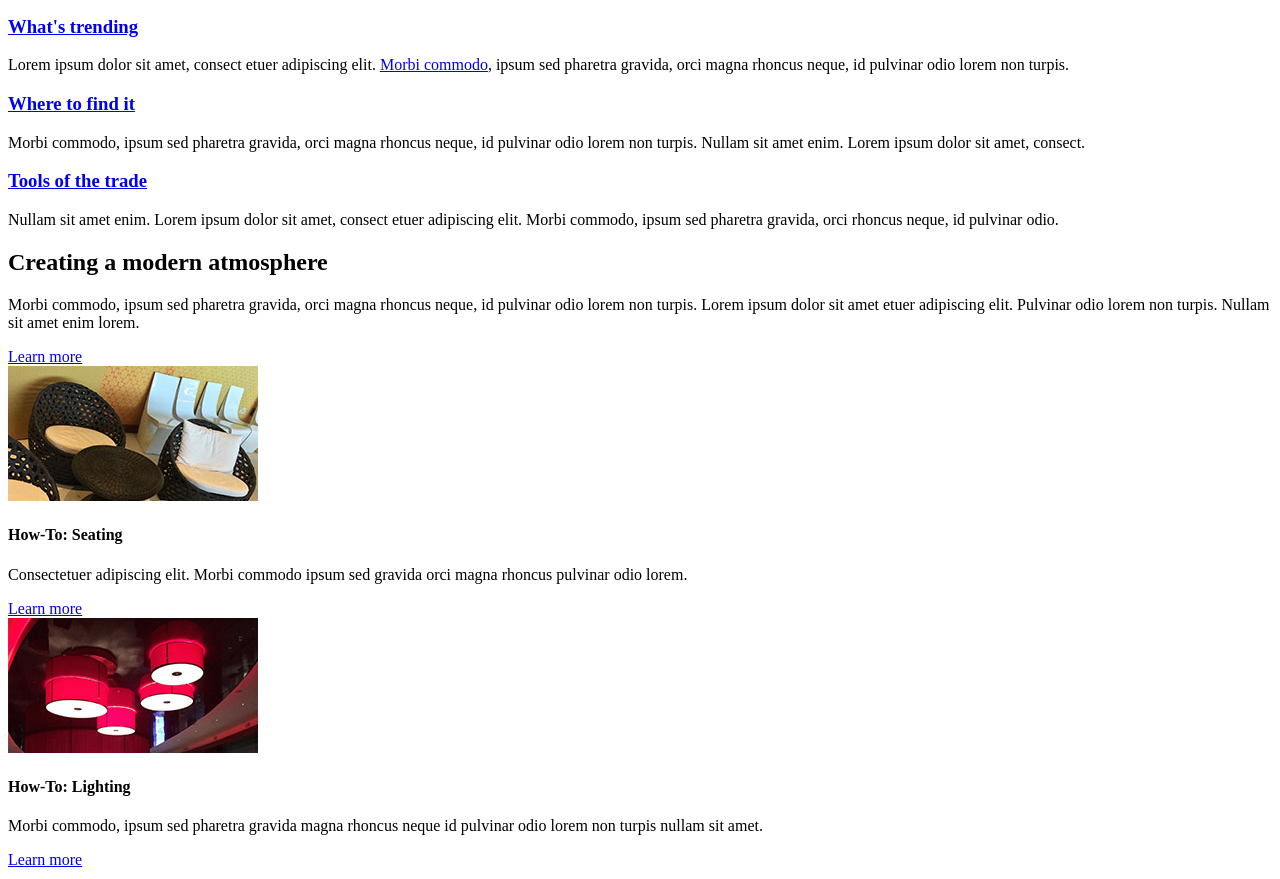
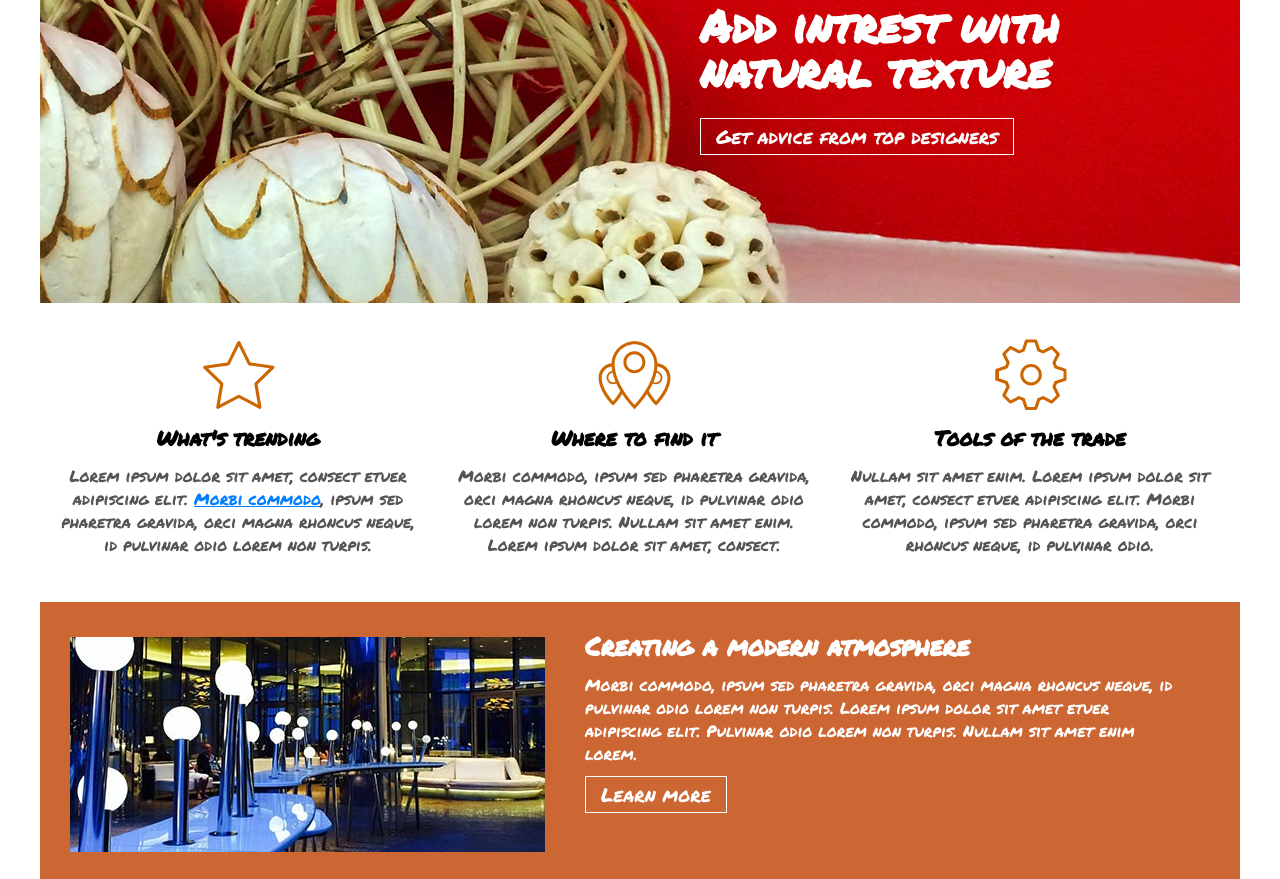
Before and after one commit to shalabi67/LearnHTML, a plain HTML site: page creating-responsive-web-design/chapter1/index.html in a window 1280 px wide. Shown: the part 127-1006 px from the top of the page. Drawn offline with Linux system fonts and the light colour scheme.

Commit message:
adding css styles

```diff
--- a/creating-responsive-web-design/chapter1/css/screen.css
+++ b/creating-responsive-web-design/chapter1/css/screen.css
@@ -1 +1,241 @@
 /* CSS Document for Screens */
+@import url('https://fonts.googleapis.com/css?family=Marck+Script|Permanent+Marker');
+body {
+    font-family: 'Permanent Marker', cursive;
+    font-size: 16px;
+    color: #555;
+    font-weight: 300;
+    margin: 0;
+    padding: 0;
+}
+
+/*  TEXT */
+h1 {
+    margin:0 0 1em 0; font-size: 2.8em; font-weight: 700;
+}
+
+h2 {
+    margin:0 0 .5em 0; font-size: 1.6em; font-weight: 700; line-height: 1.1em;
+}
+
+h3 {
+    margin:0 0 .5em 0; font-size: 1.3em; font-weight: 700;
+}
+
+h4 {
+    margin:0 0 1.5em 0; font-size: 1em; font-weight: 700;
+}
+
+p{
+    margin: 0 0 1em 0;
+}
+a {
+    color: #007eff
+}
+a.btn {
+    font-size: 1.2em;
+    text-decoration: none;
+    color:#fff;
+    border:1px solid #fff;
+    padding: 4px 15px;
+    transition :  background-color .5s;
+}
+a.btn:hover {
+    background-color: rgba(0,0,0,.3) ;
+}
+a:visited { color:#65b1ff}
+
+
+/* header */
+header {
+    height:430px;
+    background: #cf0004 url(../images/banner_1200.jpg) no-repeat center bottom;
+    position: relative;
+}
+header a.logo {
+    position:absolute;
+    display:block;
+    width:160px;
+    height:66px;
+    background:url(../images/logo.svg) no-repeat 0 0;
+    background-size:contain;
+    top:15px;
+    left:20px;
+}
+header a.logo span {display:none}
+header div.hero {position:absolute; width:42%; top:130px; left:55%;}
+header div.hero h1 {line-height: 1em; margin:0 0 30px 0; color:#fff}
+
+.page {
+    max-width: 1200px;
+    margin: 0 auto; /*top=0 bottom=0 left=auto right = auto */
+    position: relative;
+}
+
+
+/*  section all */
+section {
+    padding : 0 30px;
+}
+section::after {
+    content: '';
+    display: block;
+    clear: both;
+}
+
+
+/* section main */
+section.main {
+    margin-top:20px;
+    margin-bottom: 30px;
+    padding: 0;
+}
+section.main aside {
+    width:33%;
+    float:left;
+    text-align: center;
+}
+section.main .content {
+    margin:15px;
+    background: no-repeat center top;
+    background-size: 75px 75px;
+    padding-top: 85px;
+}
+
+section.main aside h3 a {
+    color: #000000;
+    text-decoration: none;
+}
+section.main aside h3 a:hover {
+    text-decoration: underline;
+}
+section.main aside .content.trending {
+    background-image: url("../images/icon_star.svg");
+}
+section.main aside .content.find-it {
+    background-image: url("../images/icon_marker.svg");
+}
+section.main aside .content.tools {
+    background-image: url("../images/icon_gear.svg");
+}
+
+/*section atmos */
+section.atmosphere {
+    background-color: #cc6633;
+    padding-top: 30px;
+    padding-bottom: 30px;
+    color:#fff;
+}
+section.atmosphere article {
+    padding: 0 20px 0 515px;
+    background: url("../images/photo_lounge.jpg") no-repeat 0 5px;
+    min-height: 220px;
+}
+
+
+/* section how to*/
+section.how-to {
+    background-color: #eee9d9;
+    position: relative;
+}
+section.how-to  aside {
+    width: 30%;
+    float: left;
+    margin-right: 10px;
+}
+
+section.how-to  aside .content {
+    padding: 30px 30px 20px 0;
+}
+section.how-to  aside .content img {
+    display: block;
+    margin-bottom: 15px;
+    width:70%;
+}
+section.how-to  aside .content h4{
+    margin-bottom: 0;
+}
+section.how-to  aside .content p{
+    margin-bottom: .5em;
+}
+section.how-to  aside .content a{
+    display: inline-block;
+    color: #cc6633;
+    font-weight: 700;
+}
+
+section.how-to blockquote {
+    margin: 0;
+    width: 32%;
+    color: #444;
+    background-color: #fff;
+    position:absolute;
+    bottom: 0;
+    right: 4%;
+}
+
+section.how-to blockquote p {
+    margin: 30px 30px 20px 50px;
+
+}
+
+section.how-to blockquote p.quote {
+    font-style: italic;
+    font-size: 1.2em;
+}
+
+section.how-to blockquote p.credit {
+    color: #777777;
+    font-size: .9em;
+    margin-top: 0;
+    padding-left: 20px;
+    line-height: 1.3em;
+    position: relative;
+}
+
+section.how-to blockquote::before{
+    content: '\201c';
+    color: #d2bd65;
+    position: absolute;
+    top:10px;
+    left: 8px;
+    font-size: 5em;
+    font-family: serif;
+
+}
+
+section.how-to blockquote p.quote::after {
+    content:'\201d';
+    font-family: serif;
+}
+
+section.how-to blockquote p.credit::before {
+    content:'\2014';
+    position: absolute;
+    top:-1px;
+    left: 0;
+
+}
+
+
+/* footer */
+footer {
+    font-size: .8em;
+    margin: 40px;
+    color: #999;
+}
+
+footer .content {
+    display: inline;
+}
+
+footer a {
+    margin-left: 30px;
+    color: #777;
+}
+footer a:visited {
+    color: #777;
+}
+footer a:hover {
+    color: #000;
+}
--- a/creating-responsive-web-design/chapter1/index.html
+++ b/creating-responsive-web-design/chapter1/index.html
@@ -9,7 +9,7 @@
 	<body>
 		<div class="page">
 			<header>
-				<a class="logo" href="index.html" title="Everyday Things">Everyday Things</a>
+				<a class="logo" href="index.html" title="Everyday Things"><span>Everyday Things</span></a>
 				<div class="hero">
 					<h1>Add intrest with natural texture</h1>
 					<a class="btn" title="Get advice from top designers." href="#">Get advice from top designers</a>
@@ -17,29 +17,31 @@
 			</header>
 			<section class="main">
 				<aside>
-					<div class="content">
+					<div class="content trending">
 						<h3><a href="#">What&apos;s trending</a></h3>
 						<p>Lorem ipsum dolor sit amet, consect etuer adipiscing elit. <a href="http://codifydesign.com">Morbi commodo</a>, ipsum sed pharetra gravida, orci magna rhoncus neque, id pulvinar odio lorem non turpis.</p>
 					</div>
 				</aside>
 				<aside>
-					<div class="content">
+					<div class="content find-it">
 						<h3><a href="#">Where to find it</a></h3>
 						<p>Morbi commodo, ipsum sed pharetra gravida, orci magna rhoncus neque, id pulvinar odio lorem non turpis. Nullam sit amet enim. Lorem ipsum dolor sit amet, consect.</p>
 
 					</div>
 				</aside>
 				<aside>
-					<div class="content">
+					<div class="content tools">
 						<h3><a href="#">Tools of the trade</a></h3>
 						<p>Nullam sit amet enim. Lorem ipsum dolor sit amet, consect etuer adipiscing elit. Morbi commodo, ipsum sed pharetra gravida, orci rhoncus neque, id pulvinar odio.</p>
 					</div>
 				</aside>
 			</section>
 			<section class="atmosphere">
-				<h2>Creating a modern atmosphere</h2>
-				<p>Morbi commodo, ipsum sed pharetra gravida, orci magna rhoncus neque, id pulvinar odio lorem non turpis. Lorem ipsum dolor sit amet etuer adipiscing elit.  Pulvinar odio lorem non turpis. Nullam sit amet enim lorem.</p>
-				<a class="btn" title="Creating a modern atmosphere" href="#">Learn more</a>
+				<article>
+					<h2>Creating a modern atmosphere</h2>
+					<p>Morbi commodo, ipsum sed pharetra gravida, orci magna rhoncus neque, id pulvinar odio lorem non turpis. Lorem ipsum dolor sit amet etuer adipiscing elit.  Pulvinar odio lorem non turpis. Nullam sit amet enim lorem.</p>
+					<a class="btn" title="Creating a modern atmosphere" href="#">Learn more</a>
+				</article>
 			</section>
 			<section class="how-to">
 				<aside>
```
